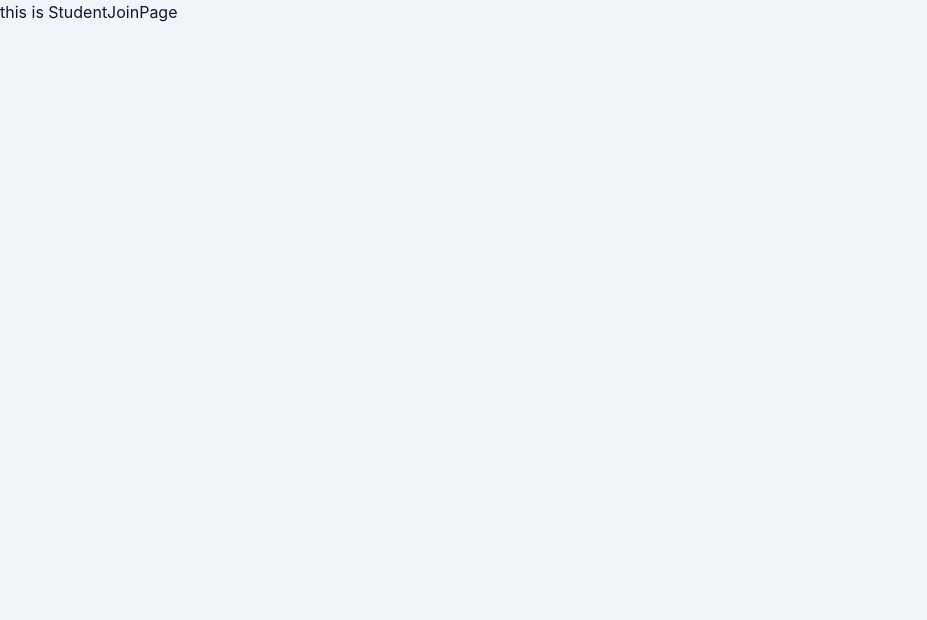
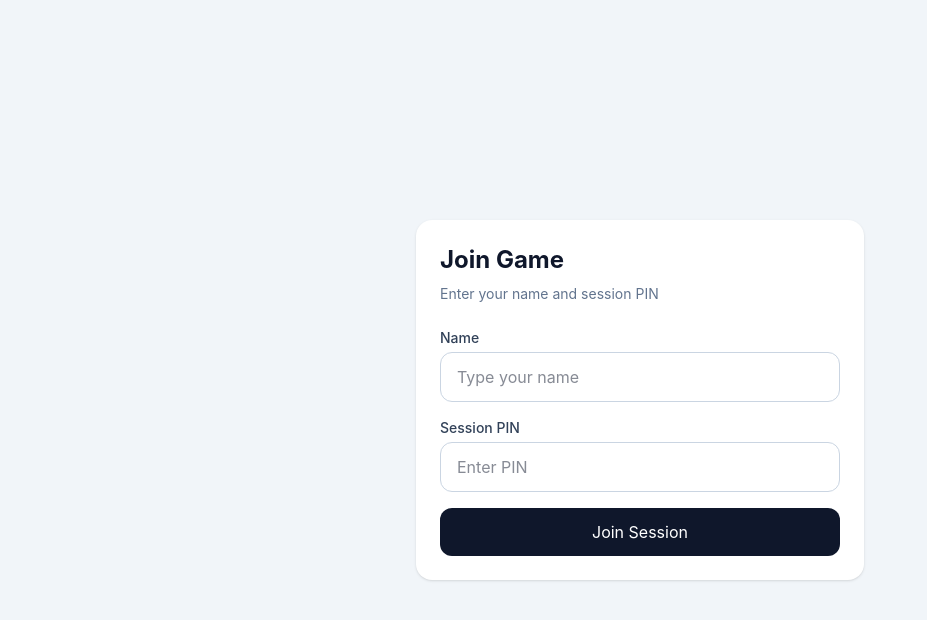
Before and after one commit to charlie6713/Game-Based-Learning-Platform, a React (Vite) app in the folder game-based-learning-platform/: page / in a window 1280 px wide. Shown: the top 620 px of the page, without its empty margins (0-927 px from the left). Built offline with nearby package versions, Linux system fonts and the light colour scheme.

Commit message:
init student UI page

```diff
--- /dev/null
+++ b/game-based-learning-platform/src/data/questionBank.ts
@@ -0,0 +1,25 @@
+import type { QuestionBank } from "../types/question"
+
+export const questionBank: QuestionBank = {
+  title: "Week 1 Demo Quiz",
+  questions: [
+    {
+      id: 1,
+      text: "What is 2 + 2?",
+      options: ["3", "4", "5"],
+      answer: "4",
+    },
+    {
+      id: 2,
+      text: "Which one is a frontend library?",
+      options: ["React", "PostgreSQL", "FastAPI"],
+      answer: "React",
+    },
+    {
+      id: 3,
+      text: "What does PIN stand for in this project?",
+      options: ["Personal ID Number", "Session join code", "Random username"],
+      answer: "Session join code",
+    },
+  ],
+}
--- a/game-based-learning-platform/src/pages/LobbyPage.tsx
+++ b/game-based-learning-platform/src/pages/LobbyPage.tsx
@@ -1,3 +1,37 @@
+import { useParams } from "react-router-dom"
+
 export default function LobbyPage() {
-  return <div>Lobby Page</div>
+  const { pin } = useParams()
+
+  const studentName = "Charlie"
+
+  return (
+    <div className="min-h-screen bg-slate-100 flex items-center justify-center px-4">
+      <div className="w-full max-w-md rounded-2xl bg-white p-6 shadow">
+        <h1 className="text-2xl font-bold text-slate-900">Lobby</h1>
+        <p className="mt-2 text-sm text-slate-500">
+          You have joined the session. Wait for the tutor to start the game.
+        </p>
+
+        <div className="mt-6 space-y-4">
+          <div className="rounded-xl bg-slate-50 p-4">
+            <p className="text-sm text-slate-500">Student</p>
+            <p className="mt-1 font-medium text-slate-900">{studentName}</p>
+          </div>
+
+          <div className="rounded-xl bg-slate-50 p-4">
+            <p className="text-sm text-slate-500">Session PIN</p>
+            <p className="mt-1 font-medium text-slate-900">{pin}</p>
+          </div>
+
+          <div className="rounded-xl border border-blue-200 bg-blue-50 p-4">
+            <p className="text-sm font-medium text-blue-700">Status</p>
+            <p className="mt-1 text-sm text-blue-900">
+              Waiting for tutor to start...
+            </p>
+          </div>
+        </div>
+      </div>
+    </div>
+  )
 }
--- a/game-based-learning-platform/src/pages/StudentJoinPage.tsx
+++ b/game-based-learning-platform/src/pages/StudentJoinPage.tsx
@@ -1,3 +1,58 @@
-export default function StudentJoinPage(){
-    return <h1>this is StudentJoinPage</h1>
+import { useState } from "react"
+
+export default function StudentJoinPage() {
+  const [name, setName] = useState("")
+  const [pin, setPin] = useState("")
+
+  const handleJoin = () => {
+    console.log("join clicked")
+    console.log("name:", name)
+    console.log("pin:", pin)
+  }
+
+  return (
+    <div className="min-h-screen bg-slate-100 flex items-center justify-center px-4">
+      <div className="w-full max-w-md rounded-2xl bg-white p-6 shadow">
+        <h1 className="text-2xl font-bold text-slate-900">Join Game</h1>
+        <p className="mt-2 text-sm text-slate-500">
+          Enter your name and session PIN
+        </p>
+
+        <div className="mt-6 space-y-4">
+          <div>
+            <label className="mb-1 block text-sm font-medium text-slate-700">
+              Name
+            </label>
+            <input
+              type="text"
+              placeholder="Type your name"
+              value={name}
+              onChange={(e) => setName(e.target.value)}
+              className="w-full rounded-xl border border-slate-300 px-4 py-3 outline-none"
+            />
+          </div>
+
+          <div>
+            <label className="mb-1 block text-sm font-medium text-slate-700">
+              Session PIN
+            </label>
+            <input
+              type="text"
+              placeholder="Enter PIN"
+              value={pin}
+              onChange={(e) => setPin(e.target.value)}
+              className="w-full rounded-xl border border-slate-300 px-4 py-3 outline-none"
+            />
+          </div>
+
+          <button
+            onClick={handleJoin}
+            className="w-full rounded-xl bg-slate-900 px-4 py-3 text-white"
+          >
+            Join Session
+          </button>
+        </div>
+      </div>
+    </div>
+  )
 }
--- a/game-based-learning-platform/src/types/question.ts
+++ b/game-based-learning-platform/src/types/question.ts
@@ -4,3 +4,8 @@ export type Question={
     options: string[]
     answer: string
 }
+
+export type QuestionBank={
+    title: string
+    questions: Question[]
+}
```
